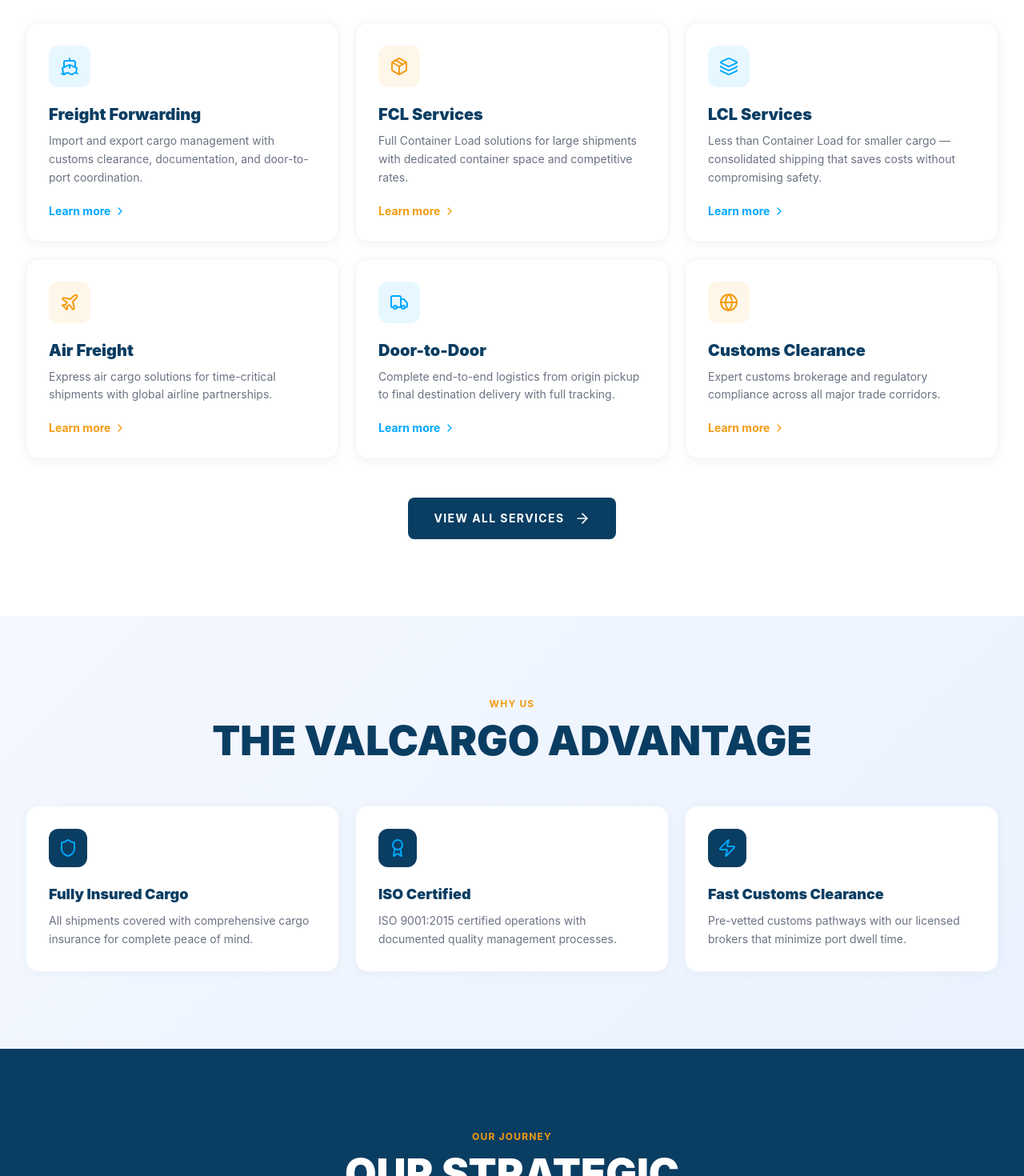
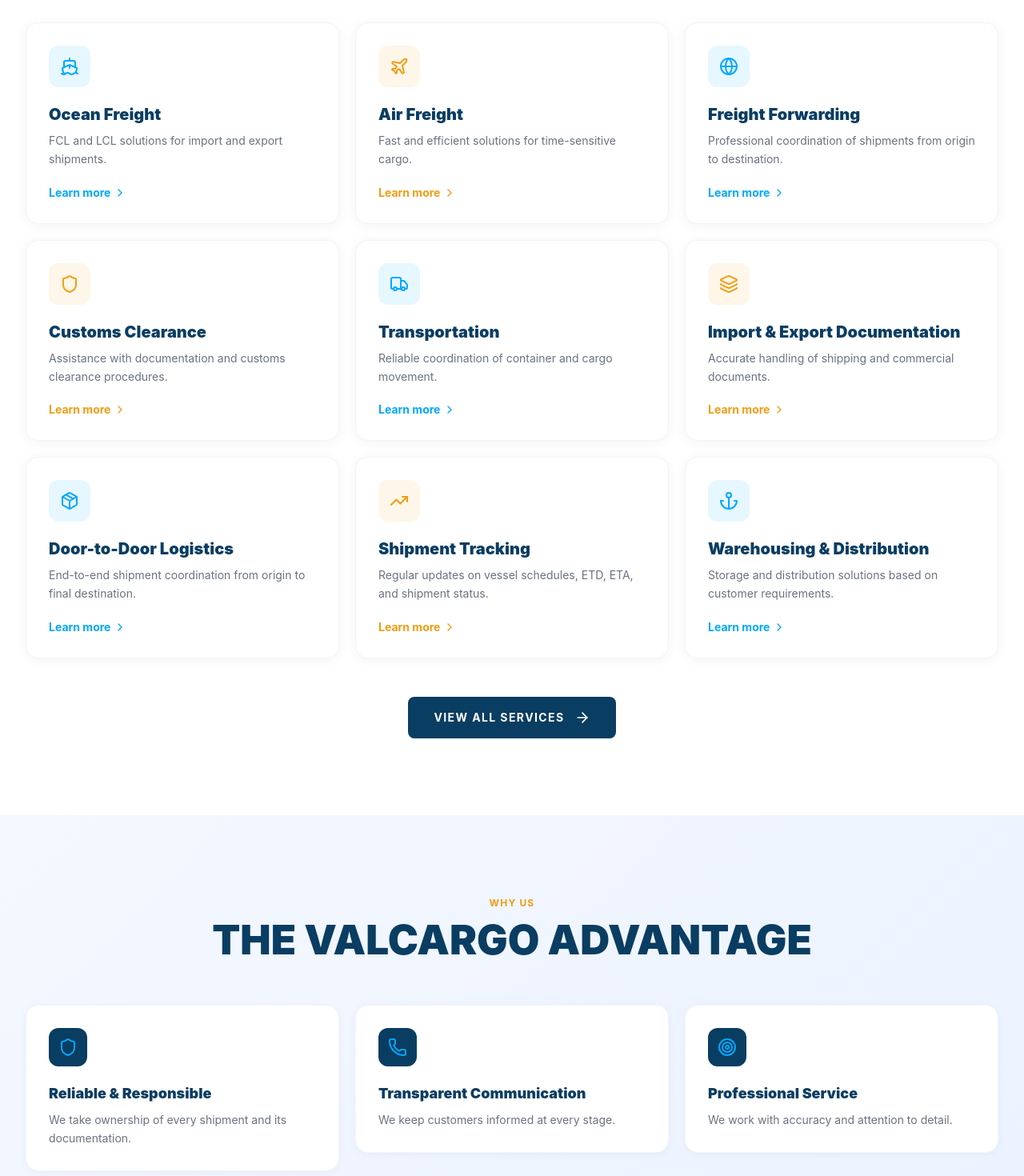
Before and after one commit to T-h-e-j-a/valcargo_website, a React (Vite) app: page / in a window 1280 px wide. Shown: the part 1060-2530 px from the top of the page at 80% size. Built offline with nearby package versions, Linux system fonts and the light colour scheme; a web font is replaced by a local one.

Commit message:
Update website content, services, and fix logo path

```diff
--- a/src/app/App.tsx
+++ b/src/app/App.tsx
@@ -2034,149 +2034,143 @@
 
 const SERVICES_DATA = [
   {
-    id: "freight-forwarding",
+    id: "ocean-freight",
     icon: Ship,
-    title: "Freight Forwarding",
-    subtitle: "Import & Export",
+    title: "Ocean Freight",
+    subtitle: "FCL and LCL",
     accentColor: BLUE,
-    description:
-      "Our freight forwarding service manages every aspect of international cargo movement — from origin booking and documentation to customs clearance and final delivery.",
-    features: [
-      "Full import & export management",
-      "Multi-modal transport coordination",
-      "Customs documentation & clearance",
-      "Dangerous goods handling (IMDG/IATA)",
-      "Incoterms advisory",
-      "Trade compliance consulting",
-    ],
-    img: IMG.shipBluered,
-    cardDesc:
-      "Import and export cargo management with customs clearance, documentation, and door-to-port coordination.",
-  },
-  {
-    id: "fcl",
-    icon: Package,
-    title: "FCL Services",
-    subtitle: "Full Container Load",
-    accentColor: ORANGE,
-    description:
-      "Full Container Load shipping gives your cargo exclusive use of a container — maximizing security, minimizing transit time, and providing the most cost-effective solution for large volume shipments.",
-    features: [
-      "20ft, 40ft, 40ft HC container options",
-      "Reefer and open-top containers",
-      "Port-to-port and door-to-door",
-      "Slot bookings on major shipping lines",
-      "Container tracking and milestone alerts",
-      "Demurrage and detention management",
-    ],
-    img: IMG.cargoShipAerial,
-    cardDesc:
-      "Full Container Load solutions for large shipments with dedicated container space and competitive rates.",
-  },
-  {
-    id: "lcl",
-    icon: Layers,
-    title: "LCL Services",
-    subtitle: "Less than Container Load",
-    accentColor: BLUE,
-    description:
-      "LCL consolidation is ideal for smaller shipments that don't fill a full container. We consolidate your cargo with other shippers on the same trade lane.",
-    features: [
-      "Weekly consolidation sailings on major routes",
-      "CFS to CFS and door-to-door options",
-      "Cargo insurance for consolidated loads",
-      "Break-bulk cargo handling",
-      "Real-time booking and cut-off notifications",
-      "Minimum 100 kg / 0.5 CBM acceptance",
-    ],
+    description: "Our Ocean Freight service delivers cost-effective and reliable shipping for FCL and LCL shipments worldwide, ensuring secure transit and seamless port handling.",
+    features: ["20ft, 40ft, 40ft HC container options", "LCL consolidation sailings", "Port-to-port & door-to-door", "Customs documentation support", "Cargo insurance options", "Slot bookings on major lines"],
     img: IMG.containerPort,
-    cardDesc:
-      "Less than Container Load for smaller cargo — consolidated shipping that saves costs without compromising safety.",
+    cardDesc: "FCL and LCL solutions for import and export shipments.",
   },
   {
     id: "air-freight",
     icon: Plane,
     title: "Air Freight",
-    subtitle: "Express & Charter",
+    subtitle: "Fast & Efficient",
     accentColor: ORANGE,
-    description:
-      "When speed is the priority, our air freight service delivers. We have negotiated rate agreements with 40+ airlines worldwide, offering express and economy options.",
-    features: [
-      "Airport-to-airport and door-to-door",
-      "Express and standard options",
-      "Charter flights for urgent or oversized cargo",
-      "Perishables and pharmaceuticals handling",
-      "IATA compliance and dangerous goods",
-      "Airline partnerships across 150+ airports",
-    ],
+    description: "When speed is the priority, our Air Freight service delivers. We provide fast and efficient solutions for time-sensitive cargo across a global network.",
+    features: ["Express & economy routing", "Airport-to-airport & door-to-door", "Charter flights for urgent cargo", "Perishables & pharma handling", "IATA compliance", "Real-time tracking updates"],
     img: IMG.airFreight,
-    cardDesc:
-      "Express air cargo solutions for time-critical shipments with global airline partnerships.",
+    cardDesc: "Fast and efficient solutions for time-sensitive cargo.",
+  },
+  {
+    id: "freight-forwarding",
+    icon: Globe,
+    title: "Freight Forwarding",
+    subtitle: "Professional Coordination",
+    accentColor: BLUE,
+    description: "We provide comprehensive professional coordination of shipments from origin to destination, simplifying your global supply chain.",
+    features: ["Multi-modal transport coordination", "Route optimization", "Carrier selection & booking", "Global network of agents", "Project cargo logistics", "Incoterms advisory"],
+    img: IMG.shipBluered,
+    cardDesc: "Professional coordination of shipments from origin to destination.",
+  },
+  {
+    id: "customs-clearance",
+    icon: Shield,
+    title: "Customs Clearance",
+    subtitle: "Documentation Assistance",
+    accentColor: ORANGE,
+    description: "Navigate global trade regulations with ease. We provide expert assistance with documentation and customs clearance procedures.",
+    features: ["HS code classification", "Tariff & duty advice", "Pre-arrival customs filing", "Trade compliance consulting", "Sanctions screening", "Documentation review"],
+    img: IMG.teamMeeting,
+    cardDesc: "Assistance with documentation and customs clearance procedures.",
+  },
+  {
+    id: "transportation",
+    icon: Truck,
+    title: "Transportation",
+    subtitle: "Reliable Coordination",
+    accentColor: BLUE,
+    description: "Reliable inland coordination of container and cargo movement, connecting ports, airports, and final delivery points.",
+    features: ["Container haulage (FCL)", "LTL & FTL trucking", "Reefer transport", "Heavy & oversized transport", "GPS tracking", "Last-mile distribution"],
+    img: IMG.cargoShipAerial,
+    cardDesc: "Reliable coordination of container and cargo movement.",
+  },
+  {
+    id: "import-export-doc",
+    icon: Layers,
+    title: "Import & Export Documentation",
+    subtitle: "Accurate Handling",
+    accentColor: ORANGE,
+    description: "Avoid delays with our accurate handling of all essential shipping, regulatory, and commercial documents.",
+    features: ["Bill of Lading & Airway Bill", "Certificates of Origin", "Commercial Invoice preparation", "Packing List verification", "Letter of Credit processing", "Export licenses support"],
+    img: IMG.warehouse,
+    cardDesc: "Accurate handling of shipping and commercial documents.",
   },
   {
     id: "door-to-door",
-    icon: Truck,
-    title: "Door-to-Door",
-    subtitle: "Complete Logistics",
+    icon: Package,
+    title: "Door-to-Door Logistics",
+    subtitle: "End-to-End Coordination",
     accentColor: BLUE,
-    description:
-      "Our door-to-door service is the ultimate hands-off solution. We handle pickup from your supplier's door, transportation, customs, and final delivery — single point of contact throughout.",
-    features: [
-      "Origin pickup and export customs",
-      "Ocean or air main carriage",
-      "Destination customs clearance",
-      "Last-mile delivery and POD",
-      "Integrated tracking dashboard",
-      "Single invoice, single contact",
-    ],
-    img: IMG.warehouse,
-    cardDesc:
-      "Complete end-to-end logistics from origin pickup to final destination delivery with full tracking.",
+    description: "The ultimate hands-off solution: complete end-to-end shipment coordination from origin pickup to final destination delivery.",
+    features: ["Origin pickup & export customs", "Ocean or air main carriage", "Destination customs clearance", "Final delivery & POD", "Single point of contact", "Integrated tracking dashboard"],
+    img: IMG.warehouseForklift,
+    cardDesc: "End-to-end shipment coordination from origin to final destination.",
   },
   {
-    id: "customs",
-    icon: Globe,
-    title: "Customs Clearance",
-    subtitle: "Regulatory Compliance",
+    id: "shipment-tracking",
+    icon: TrendingUp,
+    title: "Shipment Tracking",
+    subtitle: "Regular Updates",
     accentColor: ORANGE,
-    description:
-      "Expert customs brokerage and regulatory compliance across all major trade corridors. Our licensed brokers navigate complex tariff classifications and duty optimization.",
-    features: [
-      "Licensed customs brokerage in 40+ countries",
-      "HS code classification and tariff advice",
-      "Duty drawback and deferment programs",
-      "AEO/C-TPAT compliance programs",
-      "Pre-arrival customs filing",
-      "Trade sanctions screening",
-    ],
-    img: IMG.teamMeeting,
-    cardDesc:
-      "Expert customs brokerage and regulatory compliance across all major trade corridors.",
+    description: "Stay informed at every stage with regular updates on vessel schedules, ETD, ETA, and real-time shipment status.",
+    features: ["24/7 web tracking platform", "Automated milestone alerts", "Vessel schedule visibility", "Predictive ETA analytics", "Mobile access", "Exception notifications"],
+    img: IMG.containerPort,
+    cardDesc: "Regular updates on vessel schedules, ETD, ETA, and shipment status.",
+  },
+  {
+    id: "warehousing-distribution",
+    icon: Anchor,
+    title: "Warehousing & Distribution",
+    subtitle: "Storage Solutions",
+    accentColor: BLUE,
+    description: "Flexible storage and distribution solutions designed to scale with your business and meet specific customer requirements.",
+    features: ["Short & long-term storage", "Inventory management", "Pick, pack & labeling", "Cross-docking", "Consolidation & deconsolidation", "Secure facilities"],
+    img: IMG.warehouse,
+    cardDesc: "Storage and distribution solutions based on customer requirements.",
   },
 ];
 
 const WHY_ITEMS = [
   {
     icon: Shield,
-    title: "Fully Insured Cargo",
-    desc: "All shipments covered with comprehensive cargo insurance for complete peace of mind.",
+    title: "Reliable & Responsible",
+    desc: "We take ownership of every shipment and its documentation.",
+  },
+  {
+    icon: Phone,
+    title: "Transparent Communication",
+    desc: "We keep customers informed at every stage.",
+  },
+  {
+    icon: Target,
+    title: "Professional Service",
+    desc: "We work with accuracy and attention to detail.",
+  },
+  {
+    icon: Users,
+    title: "Customer First",
+    desc: "Customer requirements and satisfaction are our priority.",
+  },
+  {
+    icon: Clock,
+    title: "Timely Coordination",
+    desc: "We focus on smooth and timely shipment movement.",
   },
   {
     icon: Award,
-    title: "ISO Certified",
-    desc: "ISO 9001:2015 certified operations with documented quality management processes.",
-  },
-  {
-    icon: Zap,
-    title: "Fast Customs Clearance",
-    desc: "Pre-vetted customs pathways with our licensed brokers that minimize port dwell time.",
+    title: "Long-Term Relationships",
+    desc: "We aim to build lasting partnerships, not just complete transactions.",
   },
 ];
 
 const TIMELINE = [
-  { year: "2023", title: "Founded", desc: "Founded by Mr. Valliappan Kasi vishwanathan, leveraging 12+ years of logistics expertise to deliver reliable and customer-focused freight forwarding solutions." },
-  { year: "2024", title: "Digital Integration", desc: "Launched optimized route alignment structures delivering transparent visibility loops to clients." },
-  { year: "2026", title: "Today & Beyond", desc: "Providing dynamic multimodal end-to-end transport coordination and strategic supply management lanes globally." },
+  { year: "Partner", title: "Our Agency Partnership", desc: "VAL Cargo Services has successfully operated in partnership with Ocean World Lines, building a strong foundation of trust, reliability, and professional logistics services for our customers. Through this partnership and our dedicated customer support, we aim to ensure smooth shipment handling, clear communication, and timely logistics coordination." },
+  { year: "Commit", title: "Our Commitment", desc: "Trust is earned through every shipment we handle. As a growing logistics service provider, VAL Cargo Services is committed to providing dependable service, clear communication, competitive solutions, and professional support." },
+  { year: "Promise", title: "Our Promise", desc: "Your Cargo. Your Business. Our Responsibility. We are committed to becoming a logistics partner you can depend on — today, tomorrow, and for every shipment ahead." },
 ];
 
 // ─── Reusable: FadeIn ─────────────────────────────────────────────────────────
@@ -2424,7 +2418,7 @@
               className="flex items-center gap-3 group text-left focus:outline-none flex-shrink-0"
             >
               <img
-                src="logo.png"
+                src={import.meta.env.BASE_URL + 'logo.png'}
                 alt="Valcargo Logo"
                 className="h-12 w-auto object-contain transition-transform duration-300 group-hover:scale-105"
               />
@@ -2617,8 +2611,7 @@
             transition={{ duration: 0.7, delay: 0.65 }}
             className="text-white/65 text-lg leading-relaxed mb-10 max-w-xl"
           >
-            Valcargo delivers end-to-end freight forwarding, FCL, LCL, air
-            freight, and door-to-door logistics solutions across global routes.
+            At VAL Cargo Services, we provide reliable and professional logistics solutions designed to make the shipping process simple, smooth, and efficient. From freight forwarding and ocean freight to documentation, transportation, and delivery coordination, we support shipments at every stage.
           </motion.p>
 
           <div className="flex flex-wrap gap-4"
@@ -3157,20 +3150,11 @@
               />
             </FadeIn>
             <FadeIn direction="right" delay={0.15}>
-              <SectionLabel>Who We Are</SectionLabel>
-              <SectionHeading>
-                TRUSTED FREIGHT
-                <br />
-                PARTNERS SINCE 2023
-              </SectionHeading>
-              <p className="text-gray-500 text-sm leading-relaxed text-justify mt-5 mb-4">
-                Valcargo was founded in 2023 by Mr. Valliappan Kasi vishwanathan, a logistics professional with over 12 years of experience in the freight forwarding and supply chain industry. With a vision to make international freight forwarding reliable, transparent, and accessible to businesses of all sizes, he established Valcargo to deliver dependable logistics solutions. From sea freight consignments to comprehensive multimodal transportation and end-to-end supply chain coordination, Valcargo has built its reputation one successful shipment at a time through commitment, efficiency, and customer-focused service.
-              </p>
-              <p className="text-gray-500 text-sm leading-relaxed text-justify mb-8">
-                Today, we operate routes across key global target lanes, with
-                specialized configurations for ocean freight (FCL & LCL), air cargo,
-                customs clearance, and last-mile logistics management loops.
-              </p>
+              <SectionLabel>About Us</SectionLabel>
+                <SectionHeading>
+                  VAL CARGO SERVICES
+                </SectionHeading>
+              <p className="text-gray-500 text-sm leading-relaxed text-justify mt-5 mb-8">VAL Cargo Services is a growing logistics service provider focused on delivering reliable, transparent, and professional logistics solutions. We believe logistics is more than moving cargo — it is about building trust, keeping promises, and taking responsibility for every shipment. Our goal is to build long-term relationships with customers by providing clear communication, efficient coordination, and dependable service.</p>
             </FadeIn>
           </div>
         </div>
@@ -3532,7 +3516,7 @@
           <div>
             <div className="flex items-center gap-3 mb-5">
               <img
-                src="logo.png"
+                src={import.meta.env.BASE_URL + 'logo.png'}
                 alt="Valcargo Logo"
                 className="h-8 w-auto object-contain"
               />
```
